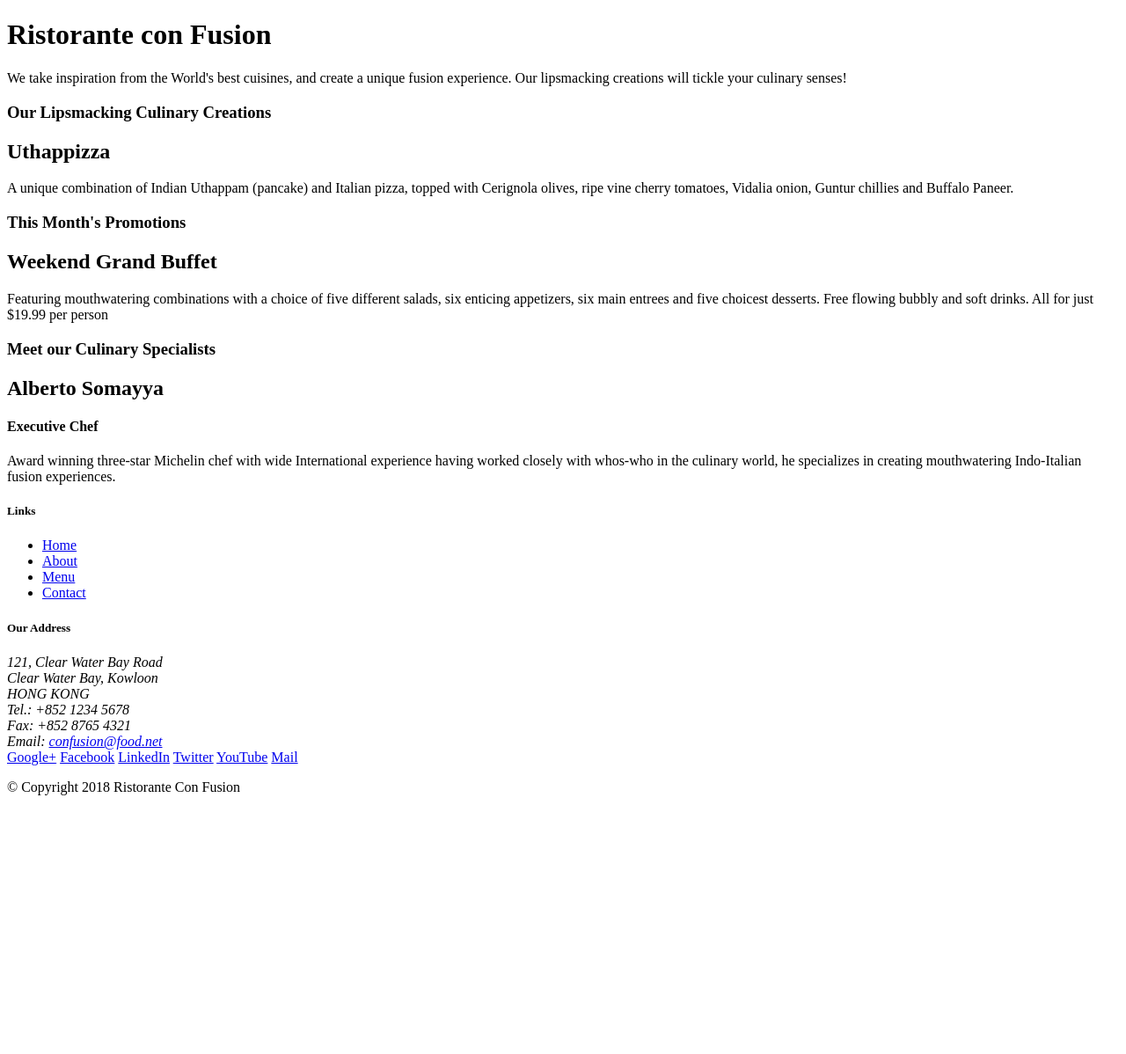
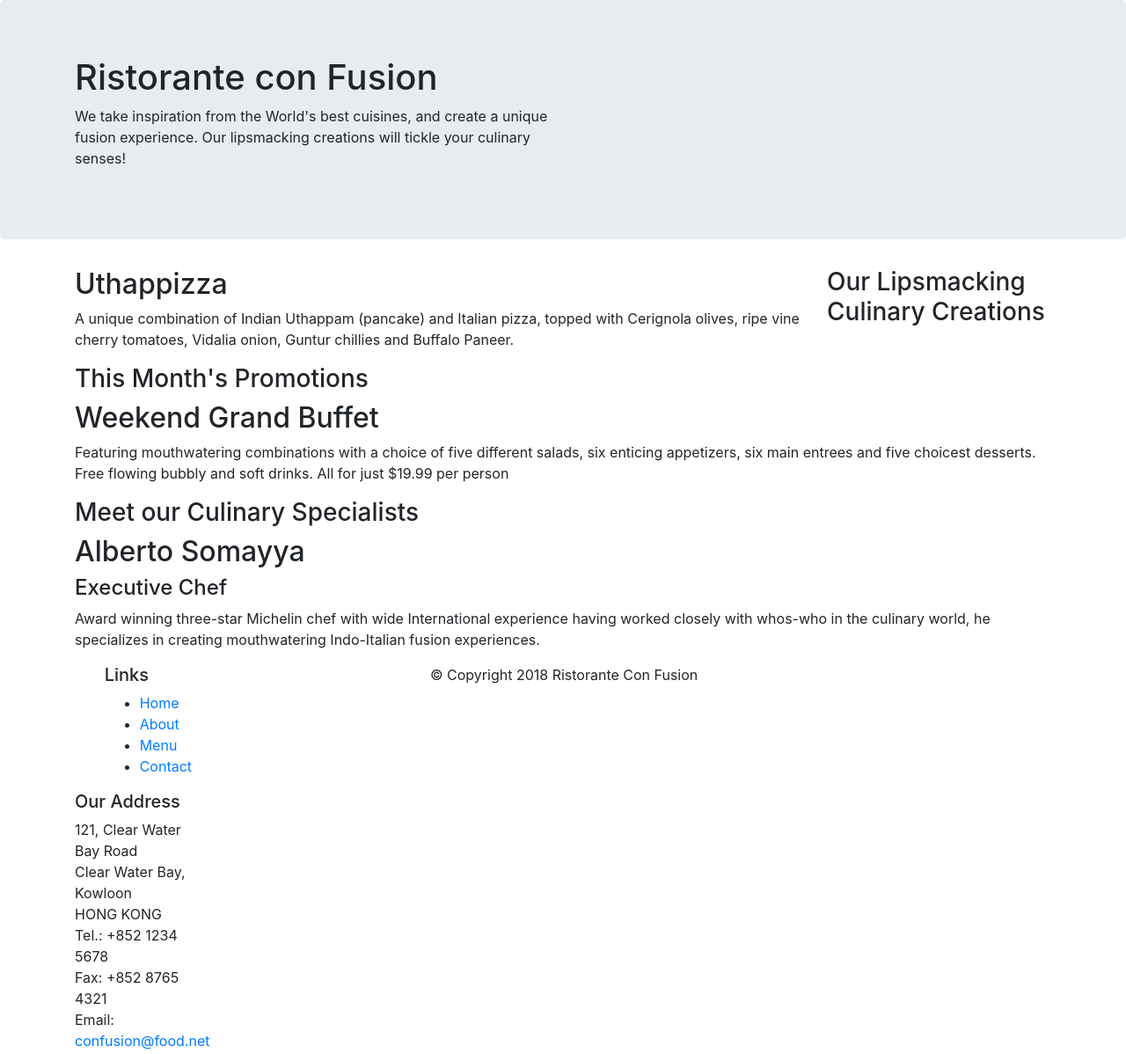
Before and after one commit to philippecloutier/animated-memory, a website: page index.html in a window 1280 px wide. Shown: the top 1198 px of the page at 88% size. Before the commit the page ends 920 px from the top, so only its background shows below. Drawn offline with nearby package versions, Linux system fonts and the light colour scheme.

Commit message:
Bootstrap Grid Part 1

```diff
--- a/index.html
+++ b/index.html
@@ -2,30 +2,37 @@
 <html lang="en">
 
 <head>
+     <!-- Required meta tags always come first -->
+    <meta charset="utf-8">
+    <meta name="viewport" content="width=device-width, initial-scale=1, shrink-to-fit=no">
+    <meta http-equiv="x-ua-compatible" content="ie=edge">
+
+    <!-- Bootstrap CSS -->
+    <link rel="stylesheet" href="node_modules/bootstrap/dist/css/bootstrap.min.css">
     <title>Ristorante Con Fusion</title>
 </head>
 
 <body>
 
-    <header>
-        <div>
-            <div>
-                <div>
+    <header class="jumbotron">
+        <div class="container">
+            <div class="row">
+                <div class="col-12 col-sm-6">
                     <h1>Ristorante con Fusion</h1>
                     <p>We take inspiration from the World's best cuisines, and create a unique fusion experience. Our lipsmacking creations will tickle your culinary senses!</p>
                 </div>
-                <div>
+                <div class="col-12 col-sm">
                 </div>
             </div>
         </div>
     </header>
 
-    <div>
-        <div>
-            <div>
+    <div class="container">
+        <div class="row">
+            <div class="col-12 col-sm-4 order-sm-last col-md-3">
                 <h3>Our Lipsmacking Culinary Creations</h3>
             </div>
-            <div>
+            <div class="col col-sm order-sm-first col-md">
                 <h2>Uthappizza</h2>
                 <p>A unique combination of Indian Uthappam (pancake) and Italian pizza, topped with Cerignola olives, ripe vine cherry tomatoes, Vidalia onion, Guntur chillies and Buffalo Paneer.</p>
             </div>
@@ -54,10 +61,10 @@
         </div>
     </div>
 
-    <footer>
-        <div>
+    <footer class="container">
+        <div class="row">
             <div>
-                <div>
+                <div class="col-4 offset-1 col-sm-2">
                     <h5>Links</h5>
                     <ul>
                         <li><a href="#">Home</a></li>
@@ -66,7 +73,7 @@
                         <li><a href="#">Contact</a></li>
                     </ul>
                 </div>
-                <div>
+                <div class="col-7 col-sm-5">
                     <h5>Our Address</h5>
                     <address>
 		              121, Clear Water Bay Road<br>
@@ -78,7 +85,7 @@
 		           </address>
                 </div>
                 <div>
-                    <div>
+                    <div class="col-12 col-sm-4">
                         <a href="http://google.com/+">Google+</a>
                         <a href="http://www.facebook.com/profile.php?id=">Facebook</a>
                         <a href="http://www.linkedin.com/in/">LinkedIn</a>
@@ -89,13 +96,16 @@
                 </div>
            </div>
            <div>
-                <div>
+                <div class="col-auto">
                     <p>© Copyright 2018 Ristorante Con Fusion</p>
                 </div>
            </div>
         </div>
     </footer>
-
+    <!-- jQuery first, then Popper.js, then Bootstrap JS. -->
+    <script src="node_modules/jquery/dist/jquery.slim.min.js"></script>
+    <script src="node_modules/popper.js/dist/umd/popper.min.js"></script>
+    <script src="node_modules/bootstrap/dist/js/bootstrap.min.js"></script>
 </body>
 
 </html>
--- a/package.json
+++ b/package.json
@@ -12,5 +12,10 @@
   "license": "ISC",
   "devDependencies": {
     "lite-server": "^2.3.0"
+  },
+  "dependencies": {
+    "bootstrap": "^4.0.0",
+    "jquery": "^3.3.1",
+    "popper.js": "^1.12.9"
   }
 }
```
Also changed, not shown: 1 other file.
